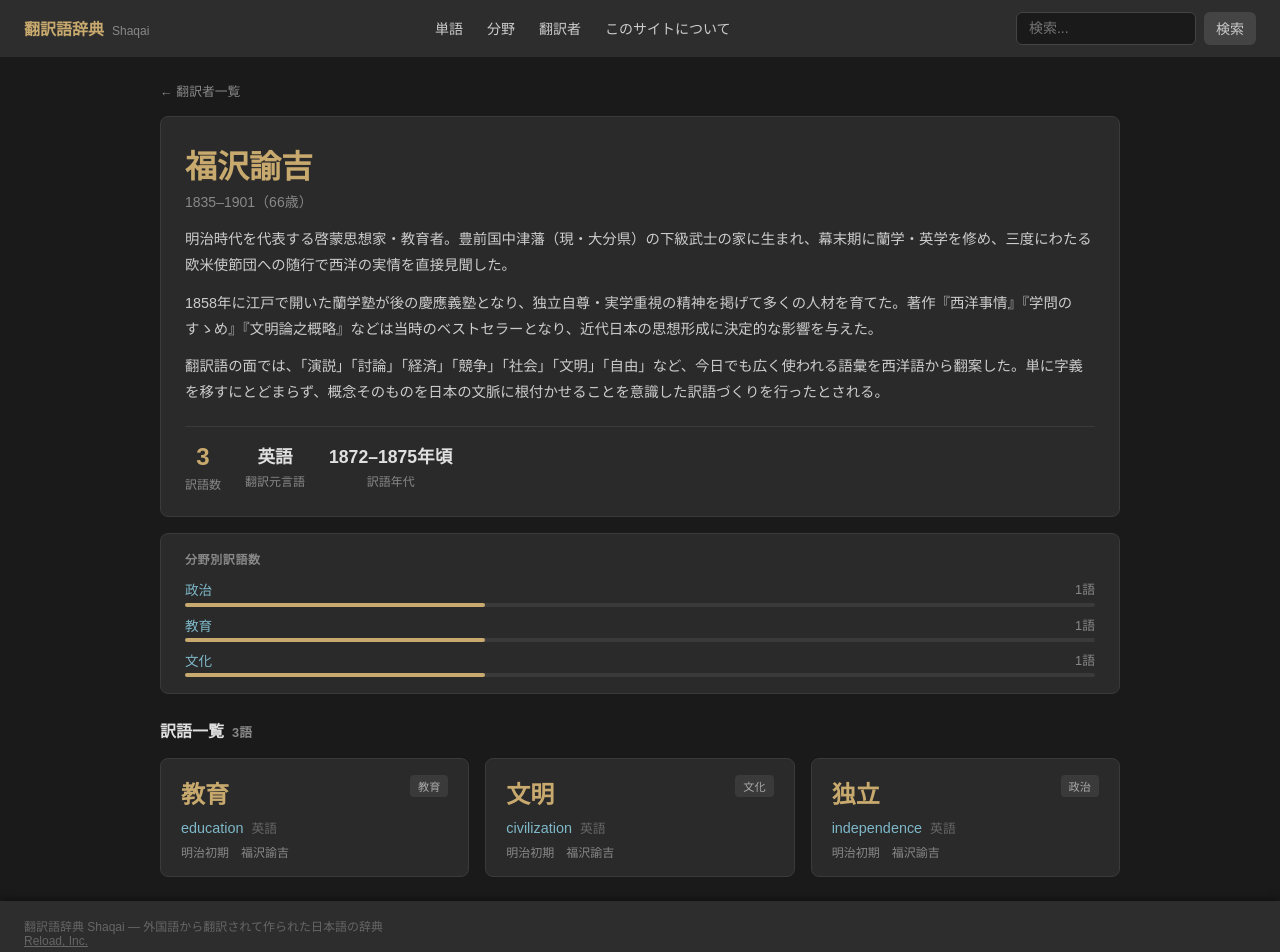
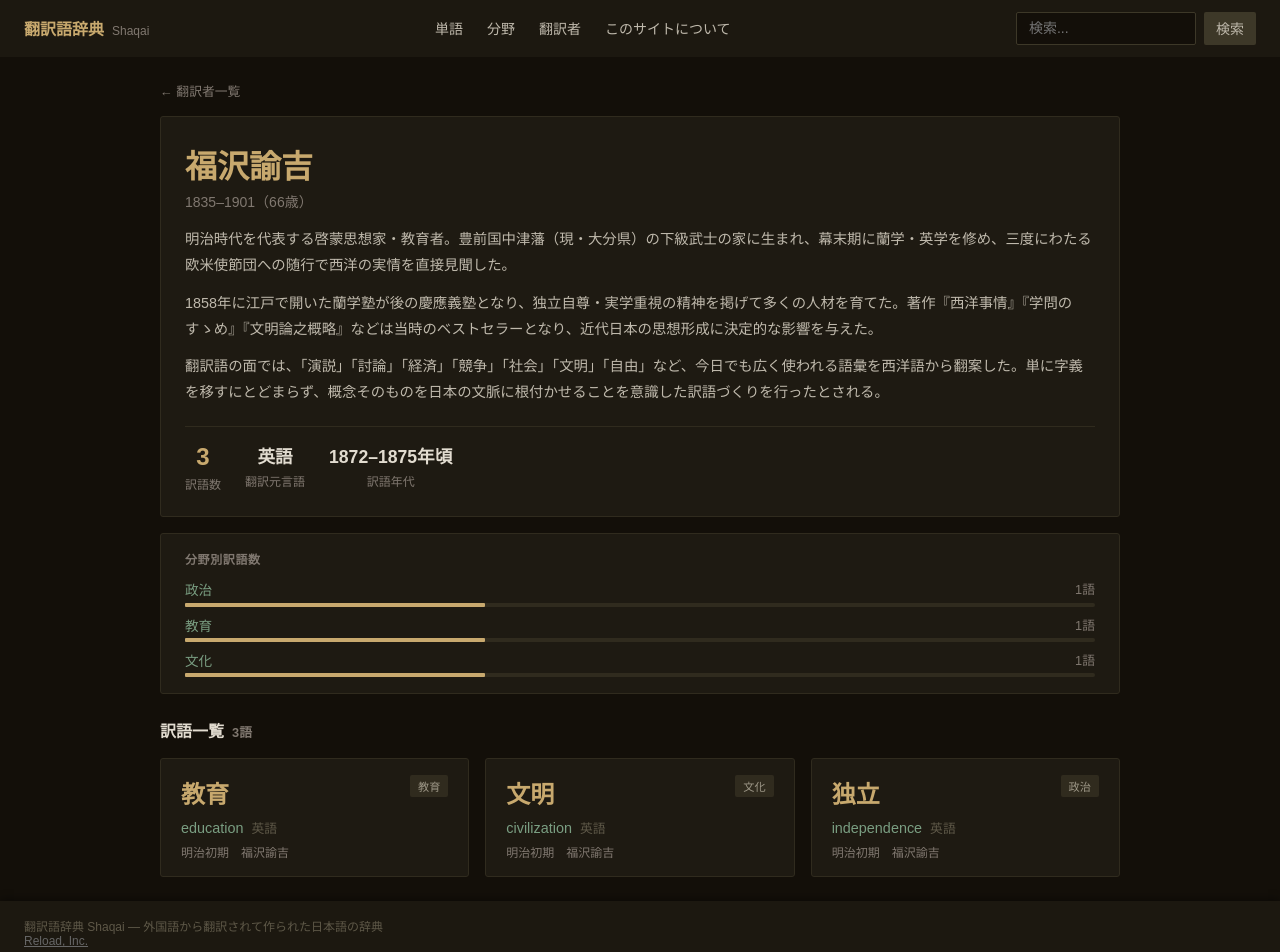
Before and after one commit to reload-co-jp/shaqai, a Next.js app: page /translators/1/ in a window 1280 px wide. Shown: the top 952 px of the page. Built offline with nearby package versions, Linux system fonts and the light colour scheme; a web font is replaced by a local one.

Commit message:
Change color schema

```diff
--- a/app/fields/[id]/page.tsx
+++ b/app/fields/[id]/page.tsx
@@ -35,7 +35,7 @@ const Page: FC<Props> = async ({ params }) => {
   return (
     <div style={{ maxWidth: "960px", margin: "0 auto" }}>
       <div style={{ marginBottom: "1rem" }}>
-        <Link href="/fields/" style={{ fontSize: ".8rem", color: "#888", textDecoration: "none" }}>
+        <Link href="/fields/" style={{ fontSize: ".8rem", color: "#807870", textDecoration: "none" }}>
           ← 分野一覧
         </Link>
       </div>
@@ -44,7 +44,7 @@ const Page: FC<Props> = async ({ params }) => {
         <h2 style={{ fontSize: "1.5rem", color: "#c8a96e", marginBottom: ".5rem" }}>
           {field.name}
         </h2>
-        <p style={{ fontSize: ".875rem", color: "#888" }}>{fieldWords.length}語</p>
+        <p style={{ fontSize: ".875rem", color: "#807870" }}>{fieldWords.length}語</p>
       </div>
 
       <div
--- a/app/layout.tsx
+++ b/app/layout.tsx
@@ -45,7 +45,7 @@ const RootLayout = ({ children }: { children: React.ReactNode }) => {
       <body>
         <header
           style={{
-            backgroundColor: "#2d2d2d",
+            backgroundColor: "#1c1810",
             boxShadow: "0 2px 8px rgba(0, 0, 0, 0.4)",
             padding: ".75rem 1.5rem",
             display: "flex",
@@ -67,7 +67,7 @@ const RootLayout = ({ children }: { children: React.ReactNode }) => {
               翻訳語辞典
             </span>
             <span
-              style={{ fontSize: ".75rem", color: "#888", marginLeft: ".5rem" }}
+              style={{ fontSize: ".75rem", color: "#807870", marginLeft: ".5rem" }}
             >
               Shaqai
             </span>
@@ -84,7 +84,7 @@ const RootLayout = ({ children }: { children: React.ReactNode }) => {
               href="/"
               style={{
                 fontSize: ".875rem",
-                color: "#ccc",
+                color: "#bfb9ac",
                 textDecoration: "none",
               }}
             >
@@ -94,7 +94,7 @@ const RootLayout = ({ children }: { children: React.ReactNode }) => {
               href="/fields/"
               style={{
                 fontSize: ".875rem",
-                color: "#ccc",
+                color: "#bfb9ac",
                 textDecoration: "none",
               }}
             >
@@ -104,7 +104,7 @@ const RootLayout = ({ children }: { children: React.ReactNode }) => {
               href="/translators/"
               style={{
                 fontSize: ".875rem",
-                color: "#ccc",
+                color: "#bfb9ac",
                 textDecoration: "none",
               }}
             >
@@ -114,7 +114,7 @@ const RootLayout = ({ children }: { children: React.ReactNode }) => {
               href="/about/"
               style={{
                 fontSize: ".875rem",
-                color: "#ccc",
+                color: "#bfb9ac",
                 textDecoration: "none",
               }}
             >
@@ -131,10 +131,10 @@ const RootLayout = ({ children }: { children: React.ReactNode }) => {
               type="search"
               placeholder="検索..."
               style={{
-                background: "#1a1a1a",
-                border: "1px solid #444",
-                borderRadius: "6px",
-                color: "#e0e0e0",
+                background: "#130f09",
+                border: "1px solid #3d3828",
+                borderRadius: "2px",
+                color: "#e2dcd0",
                 fontSize: ".875rem",
                 padding: ".4rem .75rem",
                 width: "180px",
@@ -143,10 +143,10 @@ const RootLayout = ({ children }: { children: React.ReactNode }) => {
             <button
               type="submit"
               style={{
-                background: "#444",
+                background: "#3d3828",
                 border: "none",
-                borderRadius: "6px",
-                color: "#ccc",
+                borderRadius: "2px",
+                color: "#bfb9ac",
                 cursor: "pointer",
                 fontSize: ".875rem",
                 padding: ".4rem .75rem",
@@ -158,7 +158,7 @@ const RootLayout = ({ children }: { children: React.ReactNode }) => {
         </header>
         <main
           style={{
-            background: "#1a1a1a",
+            background: "#130f09",
             minHeight: "calc(100dvh - 6rem)",
             padding: "1.5rem",
           }}
@@ -167,10 +167,10 @@ const RootLayout = ({ children }: { children: React.ReactNode }) => {
         </main>
         <footer
           style={{
-            backgroundColor: "#2d2d2d",
+            backgroundColor: "#1c1810",
             boxShadow: "0 -2px 8px rgba(0, 0, 0, 0.4)",
             fontSize: ".75rem",
-            color: "#666",
+            color: "#5e5848",
             padding: "1rem 1.5rem",
           }}
         >
--- a/app/reset.css
+++ b/app/reset.css
@@ -5,7 +5,7 @@
 }
 
 :root {
-  background: #333;
-  color: #f0f0f0;
+  background: #1a1610;
+  color: #e8e2d6;
   color-scheme: dark;
 }
--- a/app/translators/[id]/page.tsx
+++ b/app/translators/[id]/page.tsx
@@ -58,7 +58,7 @@ const Page: FC<Props> = async ({ params }) => {
   return (
     <div style={{ maxWidth: "960px", margin: "0 auto" }}>
       <div style={{ marginBottom: "1rem" }}>
-        <Link href="/translators/" style={{ fontSize: ".8rem", color: "#888", textDecoration: "none" }}>
+        <Link href="/translators/" style={{ fontSize: ".8rem", color: "#807870", textDecoration: "none" }}>
           ← 翻訳者一覧
         </Link>
       </div>
@@ -66,9 +66,9 @@ const Page: FC<Props> = async ({ params }) => {
       {/* プロフィールカード */}
       <div
         style={{
-          background: "#2a2a2a",
-          border: "1px solid #3a3a3a",
-          borderRadius: "8px",
+          background: "#1e1a12",
+          border: "1px solid #302b1e",
+          borderRadius: "3px",
           padding: "1.5rem",
           marginBottom: "1rem",
         }}
@@ -77,13 +77,13 @@ const Page: FC<Props> = async ({ params }) => {
           <h2 style={{ fontSize: "2rem", color: "#c8a96e", marginBottom: ".25rem" }}>
             {translator.name}
           </h2>
-          <p style={{ fontSize: ".875rem", color: "#888" }}>
+          <p style={{ fontSize: ".875rem", color: "#807870" }}>
             {translator.birth_year}–{translator.death_year}（{translator.death_year - translator.birth_year}歳）
           </p>
         </div>
         <div style={{ marginBottom: "1.25rem" }}>
           {translator.description.split("\n\n").map((para, i) => (
-            <p key={i} style={{ fontSize: ".9rem", color: "#ccc", lineHeight: "1.8", marginBottom: ".75rem" }}>
+            <p key={i} style={{ fontSize: ".9rem", color: "#bfb9ac", lineHeight: "1.8", marginBottom: ".75rem" }}>
               {para}
             </p>
           ))}
@@ -95,7 +95,7 @@ const Page: FC<Props> = async ({ params }) => {
             display: "flex",
             gap: "1.5rem",
             paddingTop: "1rem",
-            borderTop: "1px solid #3a3a3a",
+            borderTop: "1px solid #302b1e",
             flexWrap: "wrap",
           }}
         >
@@ -103,22 +103,22 @@ const Page: FC<Props> = async ({ params }) => {
             <span style={{ fontSize: "1.5rem", fontWeight: "bold", color: "#c8a96e" }}>
               {translatorWords.length}
             </span>
-            <span style={{ fontSize: ".75rem", color: "#888" }}>訳語数</span>
+            <span style={{ fontSize: ".75rem", color: "#807870" }}>訳語数</span>
           </div>
           {languages.length > 0 && (
             <div style={statStyle}>
-              <span style={{ fontSize: "1.1rem", fontWeight: "bold", color: "#e0e0e0" }}>
+              <span style={{ fontSize: "1.1rem", fontWeight: "bold", color: "#e2dcd0" }}>
                 {languages.join(" / ")}
               </span>
-              <span style={{ fontSize: ".75rem", color: "#888" }}>翻訳元言語</span>
+              <span style={{ fontSize: ".75rem", color: "#807870" }}>翻訳元言語</span>
             </div>
           )}
           {yearMin && (
             <div style={statStyle}>
-              <span style={{ fontSize: "1.1rem", fontWeight: "bold", color: "#e0e0e0" }}>
+              <span style={{ fontSize: "1.1rem", fontWeight: "bold", color: "#e2dcd0" }}>
                 {yearMin === yearMax ? `${yearMin}年頃` : `${yearMin}–${yearMax}年頃`}
               </span>
-              <span style={{ fontSize: ".75rem", color: "#888" }}>訳語年代</span>
+              <span style={{ fontSize: ".75rem", color: "#807870" }}>訳語年代</span>
             </div>
           )}
         </div>
@@ -128,14 +128,14 @@ const Page: FC<Props> = async ({ params }) => {
       {fieldCounts.length > 0 && (
         <div
           style={{
-            background: "#2a2a2a",
-            border: "1px solid #3a3a3a",
-            borderRadius: "8px",
+            background: "#1e1a12",
+            border: "1px solid #302b1e",
+            borderRadius: "3px",
             padding: "1rem 1.5rem",
             marginBottom: "1.5rem",
           }}
         >
-          <h3 style={{ fontSize: ".75rem", color: "#888", marginBottom: ".75rem", textTransform: "uppercase", letterSpacing: ".05em" }}>
+          <h3 style={{ fontSize: ".75rem", color: "#807870", marginBottom: ".75rem", textTransform: "uppercase", letterSpacing: ".05em" }}>
             分野別訳語数
           </h3>
           <div style={{ display: "flex", flexDirection: "column", gap: ".5rem" }}>
@@ -146,19 +146,19 @@ const Page: FC<Props> = async ({ params }) => {
                   <div style={{ display: "flex", justifyContent: "space-between", marginBottom: ".2rem" }}>
                     <Link
                       href={`/fields/${field.id}/`}
-                      style={{ fontSize: ".85rem", color: "#7eb8c9", textDecoration: "none" }}
+                      style={{ fontSize: ".85rem", color: "#7a9e82", textDecoration: "none" }}
                     >
                       {field.name}
                     </Link>
-                    <span style={{ fontSize: ".8rem", color: "#888" }}>{count}語</span>
+                    <span style={{ fontSize: ".8rem", color: "#807870" }}>{count}語</span>
                   </div>
-                  <div style={{ height: "4px", background: "#3a3a3a", borderRadius: "2px" }}>
+                  <div style={{ height: "4px", background: "#302b1e", borderRadius: "2px" }}>
                     <div
                       style={{
                         height: "100%",
                         width: `${pct}%`,
                         background: "#c8a96e",
-                        borderRadius: "2px",
+                        borderRadius: "1px",
                       }}
                     />
                   </div>
@@ -171,9 +171,9 @@ const Page: FC<Props> = async ({ params }) => {
 
       {/* 訳語一覧 */}
       <div style={{ marginBottom: "1rem" }}>
-        <h3 style={{ fontSize: "1rem", color: "#e0e0e0" }}>
+        <h3 style={{ fontSize: "1rem", color: "#e2dcd0" }}>
           訳語一覧
-          <span style={{ fontSize: ".8rem", color: "#888", marginLeft: ".5rem" }}>
+          <span style={{ fontSize: ".8rem", color: "#807870", marginLeft: ".5rem" }}>
             {translatorWords.length}語
           </span>
         </h3>
--- a/components/elements/word-card.tsx
+++ b/components/elements/word-card.tsx
@@ -15,9 +15,9 @@ export const WordCard: FC<Props> = ({ word, field, translator }) => (
   >
     <article
       style={{
-        background: "#2a2a2a",
-        border: "1px solid #3a3a3a",
-        borderRadius: "8px",
+        background: "#1e1a12",
+        border: "1px solid #302b1e",
+        borderRadius: "3px",
         padding: "1rem 1.25rem",
         cursor: "pointer",
         transition: "border-color 0.2s",
@@ -31,9 +31,9 @@ export const WordCard: FC<Props> = ({ word, field, translator }) => (
           <span
             style={{
               fontSize: ".7rem",
-              background: "#3a3a3a",
-              color: "#aaa",
-              borderRadius: "4px",
+              background: "#302b1e",
+              color: "#9e9888",
+              borderRadius: "2px",
               padding: ".2rem .5rem",
             }}
           >
@@ -41,13 +41,13 @@ export const WordCard: FC<Props> = ({ word, field, translator }) => (
           </span>
         )}
       </div>
-      <div style={{ fontSize: ".9rem", color: "#7eb8c9", marginBottom: ".4rem" }}>
+      <div style={{ fontSize: ".9rem", color: "#7a9e82", marginBottom: ".4rem" }}>
         {word.original_word}
-        <span style={{ color: "#666", marginLeft: ".5rem", fontSize: ".8rem" }}>
+        <span style={{ color: "#5e5848", marginLeft: ".5rem", fontSize: ".8rem" }}>
           {word.language}
         </span>
       </div>
-      <div style={{ fontSize: ".75rem", color: "#888" }}>
+      <div style={{ fontSize: ".75rem", color: "#807870" }}>
         {word.era}
         {translator && (
           <span style={{ marginLeft: ".75rem" }}>{translator.name}</span>
```
Also changed, not shown: app/about/page.tsx (+4 -4 lines), app/fields/page.tsx (+7 -7 lines), app/page.tsx (+13 -13 lines), app/search/page.tsx (+12 -12 lines), app/translators/page.tsx (+9 -9 lines), app/words/[id]/page.tsx (+21 -21 lines).
